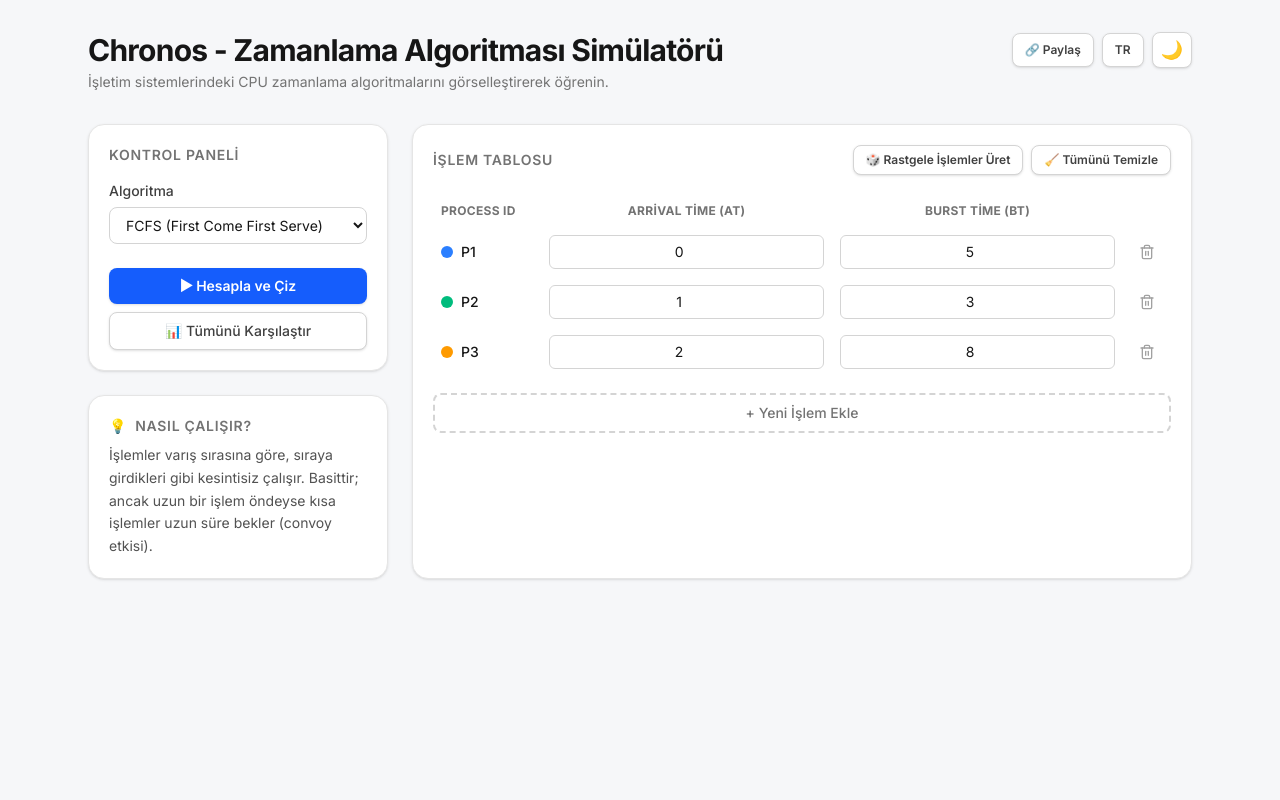
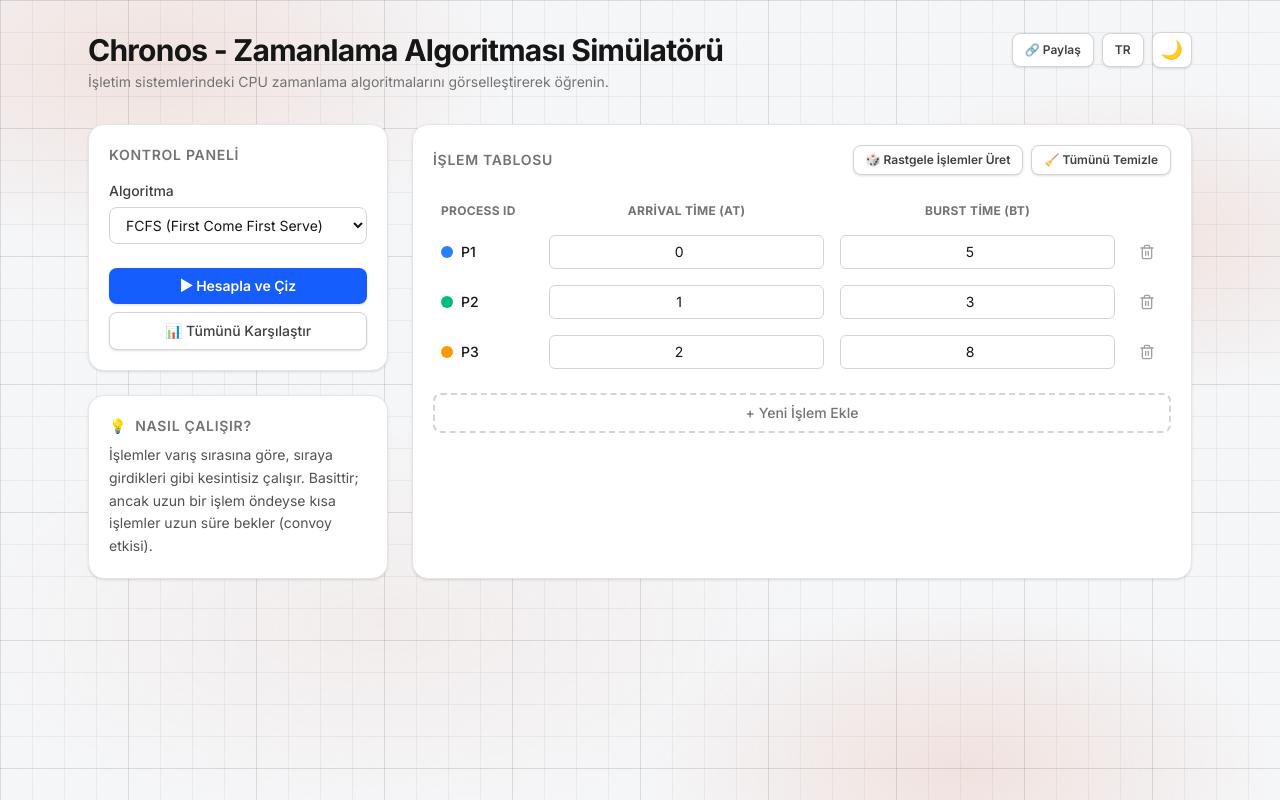
Before and after one commit to batuhanmeral/scheduling-algorithm, a Next.js app: page / in a window 1280 px wide. Built offline with nearby package versions, Linux system fonts and the light colour scheme.

Commit message:
feat(ui): add blueprint backdrop with grid, glow and grain

```diff
--- a/app/globals.css
+++ b/app/globals.css
@@ -29,6 +29,11 @@
   --accent-hover: #c96442;
   --accent-foreground: #2a1710;
   --accent-text: #a84b2a;
+
+  --grid-line: rgb(0 0 0 / 0.045);
+  --grid-line-major: rgb(0 0 0 / 0.075);
+  --grid-glow: rgb(217 119 87 / 0.16);
+  --grid-glow-soft: rgb(217 119 87 / 0.07);
 }
 
 .dark {
@@ -45,6 +50,11 @@
   --accent-hover: #e08a6b;
   --accent-foreground: #2a1710;
   --accent-text: #e08a6b;
+
+  --grid-line: rgb(255 255 255 / 0.035);
+  --grid-line-major: rgb(255 255 255 / 0.06);
+  --grid-glow: rgb(217 119 87 / 0.2);
+  --grid-glow-soft: rgb(217 119 87 / 0.09);
 }
 
 @theme inline {
@@ -99,8 +109,17 @@
   }
 }
 
+/*
+ * Taban rengi <html> üzerindedir, <body> saydamdır: Backdrop bileşeni
+ * body içinde z-index -10 ile durduğu için body'nin opak bir arka planı
+ * olsaydı sahnenin tamamını gizlerdi.
+ */
+html {
+  background: var(--background);
+}
+
 body {
-  background: var(--background);
+  background: transparent;
   color: var(--foreground);
   font-family: var(--font-inter), Arial, Helvetica, sans-serif;
 }
@@ -140,6 +159,35 @@ body {
 }
 
 /*
+ * Blueprint ızgarası. İki frekansta çizilir (32px ince + 128px kalın) ve
+ * kenarlarda sert kesilmemesi için radyal bir maskeyle soluklaştırılır.
+ */
+@utility blueprint-grid {
+  background-image:
+    linear-gradient(to right, var(--grid-line-major) 1px, transparent 1px),
+    linear-gradient(to bottom, var(--grid-line-major) 1px, transparent 1px),
+    linear-gradient(to right, var(--grid-line) 1px, transparent 1px),
+    linear-gradient(to bottom, var(--grid-line) 1px, transparent 1px);
+  background-size:
+    128px 128px,
+    128px 128px,
+    32px 32px,
+    32px 32px;
+  /* Işık sayfaya dağıldığı için maske de merkezlidir: ızgara ortada tam
+     yoğunlukta durup kenarlara doğru her yönde eşit söner. */
+  mask-image: radial-gradient(
+    ellipse 130% 120% at 50% 50%,
+    black 60%,
+    transparent 100%
+  );
+  -webkit-mask-image: radial-gradient(
+    ellipse 130% 120% at 50% 50%,
+    black 60%,
+    transparent 100%
+  );
+}
+
+/*
  * İstatistik kartları (AverageCards): her iki temada da koyu kalır ama
  * blueprint diline uyması için üzerine çok soluk bir ızgara işlenir.
  */
@@ -149,8 +197,12 @@ body {
   background-color: var(--surface-strong);
   background-image:
     linear-gradient(to right, rgb(255 255 255 / 0.035) 1px, transparent 1px),
-    linear-gradient(to bottom, rgb(255 255 255 / 0.035) 1px, transparent 1px);
-  background-size: 24px 24px;
+    linear-gradient(to bottom, rgb(255 255 255 / 0.035) 1px, transparent 1px),
+    radial-gradient(ellipse 80% 70% at 100% 0%, var(--grid-glow), transparent);
+  background-size:
+    24px 24px,
+    24px 24px,
+    100% 100%;
   box-shadow: 0 8px 24px -16px rgb(0 0 0 / 0.5);
 
   &:hover {
@@ -238,6 +290,24 @@ body {
 }
 
 /* Köşelerden gelen yumuşak accent ışığı; ızgaraya derinlik katar. */
+@utility blueprint-glow {
+  /*
+   * Işık tek bir kenardan değil, sayfaya dağılmış dört yumuşak lekeden
+   * gelir. Yerleşim ve yarıçaplar bilinçli olarak asimetriktir: eşit
+   * aralıklı olsalardı desen tekrar eden bir ızgara gibi okunur ve
+   * arkadaki teknik ızgarayla yarışırdı.
+   */
+  background-image:
+    radial-gradient(ellipse 45% 38% at 12% 8%, var(--grid-glow), transparent 62%),
+    radial-gradient(ellipse 38% 32% at 88% 30%, var(--grid-glow), transparent 62%),
+    radial-gradient(
+      ellipse 52% 40% at 30% 78%,
+      var(--grid-glow-soft),
+      transparent 64%
+    ),
+    radial-gradient(ellipse 40% 34% at 75% 96%, var(--grid-glow), transparent 62%);
+}
+
 /* Erişilebilirlik: hareket azaltma tercihi olan kullanıcılarda animasyonları kapat */
 @media (prefers-reduced-motion: reduce) {
   *,
--- a/app/layout.tsx
+++ b/app/layout.tsx
@@ -1,5 +1,6 @@
 import type { Metadata } from "next";
 import { Inter, JetBrains_Mono } from "next/font/google";
+import Backdrop from "@/components/Backdrop";
 import { LanguageProvider } from "@/components/LanguageProvider";
 import "./globals.css";
 
@@ -45,6 +46,7 @@ export default function RootLayout({
     >
       <body className="min-h-full flex flex-col">
         <script dangerouslySetInnerHTML={{ __html: themeInitScript }} />
+        <Backdrop />
         <LanguageProvider>{children}</LanguageProvider>
       </body>
     </html>
--- /dev/null
+++ b/components/Backdrop.tsx
@@ -0,0 +1,30 @@
+/**
+ * Sayfanın arkasındaki dekoratif "blueprint" sahnesi: teknik ızgara,
+ * köşelerden gelen accent ışığı ve çok hafif bir film grain dokusu.
+ *
+ * Tamamen CSS + tek bir inline SVG filtresiyle çizilir; harici bağımlılık,
+ * canvas ya da animasyon yoktur. Hareket içermediği için
+ * `prefers-reduced-motion` tercihine ek bir müdahale gerekmez.
+ *
+ * Sunucu bileşeni olarak kalır (state/efekt yok) ve `aria-hidden` ile
+ * ekran okuyuculardan gizlenir.
+ */
+export default function Backdrop() {
+  return (
+    <div aria-hidden="true" className="pointer-events-none fixed inset-0 -z-10">
+      <div className="absolute inset-0 blueprint-glow" />
+      <div className="absolute inset-0 blueprint-grid" />
+      <svg className="absolute inset-0 h-full w-full opacity-[0.025] mix-blend-overlay">
+        <filter id="backdrop-grain">
+          <feTurbulence
+            type="fractalNoise"
+            baseFrequency="0.8"
+            numOctaves={3}
+            stitchTiles="stitch"
+          />
+        </filter>
+        <rect width="100%" height="100%" filter="url(#backdrop-grain)" />
+      </svg>
+    </div>
+  );
+}
```
